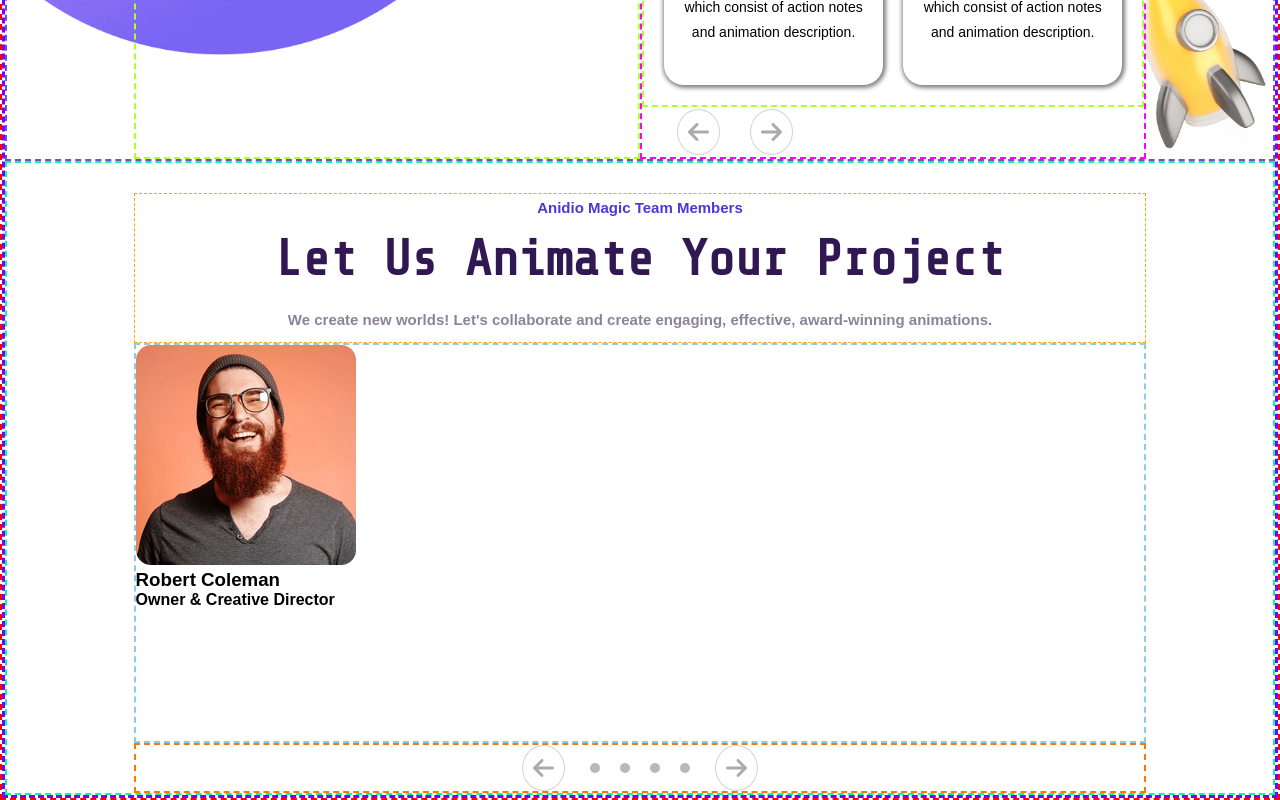
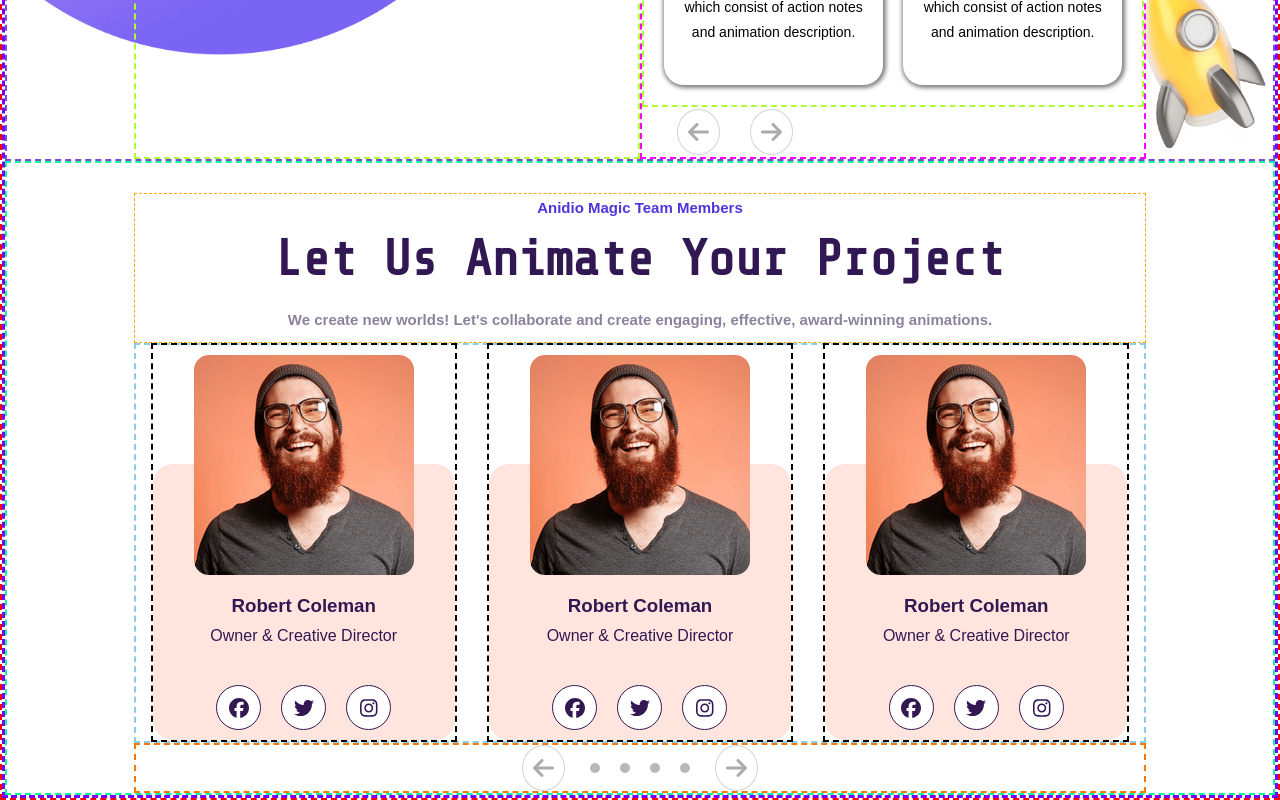
Before and after one commit to gabrielediemmanuele/proj-html-vuejs, a Vue app: page / in a window 1280 px wide. Shown: the part 3506-4306 px from the top of the page. Built offline with nearby package versions, Linux system fonts and the light colour scheme; a web font is replaced by a local one.

Commit message:
feat: add socials icons and members card

```diff
--- a/src/components/sub-components-main/AnidioTeamMembers.vue
+++ b/src/components/sub-components-main/AnidioTeamMembers.vue
@@ -27,11 +27,59 @@ export default {
     </div>
     <!--* members cards cont cont-->
     <div class="cards-cont">
+      <!--!  card cont  -->
       <div class="card">
         <img src="../../assets/team1.png" alt="" />
         <h3>Robert Coleman</h3>
         <span>Owner & Creative Director</span>
-        <div class="icons-cont"></div>
+        <div class="icons-cont">
+          <div class="single-icon">
+            <font-awesome-icon icon="fa-brands fa-facebook" />
+          </div>
+          <div class="single-icon">
+            <font-awesome-icon icon="fa-brands fa-twitter" />
+          </div>
+          <div class="single-icon">
+            <font-awesome-icon icon="fa-brands fa-instagram" />
+          </div>
+        </div>
+        <div class="card-bg"></div>
+      </div>
+      <!--!  card cont  -->
+      <div class="card">
+        <img src="../../assets/team1.png" alt="" />
+        <h3>Robert Coleman</h3>
+        <span>Owner & Creative Director</span>
+        <div class="icons-cont">
+          <div class="single-icon">
+            <font-awesome-icon icon="fa-brands fa-facebook" />
+          </div>
+          <div class="single-icon">
+            <font-awesome-icon icon="fa-brands fa-twitter" />
+          </div>
+          <div class="single-icon">
+            <font-awesome-icon icon="fa-brands fa-instagram" />
+          </div>
+        </div>
+        <div class="card-bg"></div>
+      </div>
+      <!--!  card cont  -->
+      <div class="card">
+        <img src="../../assets/team1.png" alt="" />
+        <h3>Robert Coleman</h3>
+        <span>Owner & Creative Director</span>
+        <div class="icons-cont">
+          <div class="single-icon">
+            <font-awesome-icon icon="fa-brands fa-facebook" />
+          </div>
+          <div class="single-icon">
+            <font-awesome-icon icon="fa-brands fa-twitter" />
+          </div>
+          <div class="single-icon">
+            <font-awesome-icon icon="fa-brands fa-instagram" />
+          </div>
+        </div>
+        <div class="card-bg"></div>
       </div>
     </div>
     <!--* slider arrows-->
@@ -100,8 +148,68 @@ export default {
   height: 400px;
   border: 2px dashed skyblue;
   margin: 0 auto;
+  display: flex;
+  justify-content: space-around;
+  align-items: center;
 
   .card {
+    width: calc(100% / 3);
+    padding: 10px;
+    margin: 0 15px;
+    display: flex;
+    flex-direction: column;
+    justify-content: space-around;
+    align-items: center;
+    border: 2px dashed black;
+    position: relative;
+
+    //card > background
+    .card-bg {
+      width: 100%;
+      height: 70%;
+      position: absolute;
+      bottom: 0;
+      background-color: #ffe5dd;
+      border-radius: 20px;
+    }
+    img {
+      margin-bottom: 20px;
+      z-index: 1;
+    }
+    h3 {
+      margin: 0;
+      z-index: 1;
+      color: $purple_color;
+    }
+    span {
+      margin: 10px 0;
+      z-index: 1;
+      color: $purple_color;
+      font-weight: 400;
+    }
+
+    .icons-cont {
+      display: flex;
+      justify-content: center;
+      align-items: center;
+      z-index: 1;
+      margin-top: 30px;
+
+      .single-icon {
+        width: 45px;
+        height: 45px;
+        margin: 0 10px;
+        color: $purple_color;
+        font-size: 20px;
+        border: 1px solid $purple_color;
+        background-color: $white_color;
+        padding: 10px;
+        border-radius: 50%;
+        display: flex;
+        align-items: center;
+        justify-content: center;
+      }
+    }
   }
 }
 
--- a/src/main.js
+++ b/src/main.js
@@ -10,7 +10,19 @@ import { faPlay as faPlaySolid } from "@fortawesome/free-solid-svg-icons";
 import { faArrowRight as faArrowRightSolid } from "@fortawesome/free-solid-svg-icons";
 import { faArrowLeft as faArrowLeftSolid } from "@fortawesome/free-solid-svg-icons";
 
-library.add(faPlaySolid, faArrowRightSolid, faArrowLeftSolid);
+//SOCIALS
+import { faFacebook } from "@fortawesome/free-brands-svg-icons";
+import { faTwitter } from "@fortawesome/free-brands-svg-icons";
+import { faInstagram } from "@fortawesome/free-brands-svg-icons";
+
+library.add(
+  faPlaySolid,
+  faArrowRightSolid,
+  faArrowLeftSolid,
+  faFacebook,
+  faTwitter,
+  faInstagram
+);
 
 const app = createApp(App);
 app.component("font-awesome-icon", FontAwesomeIcon);
```
